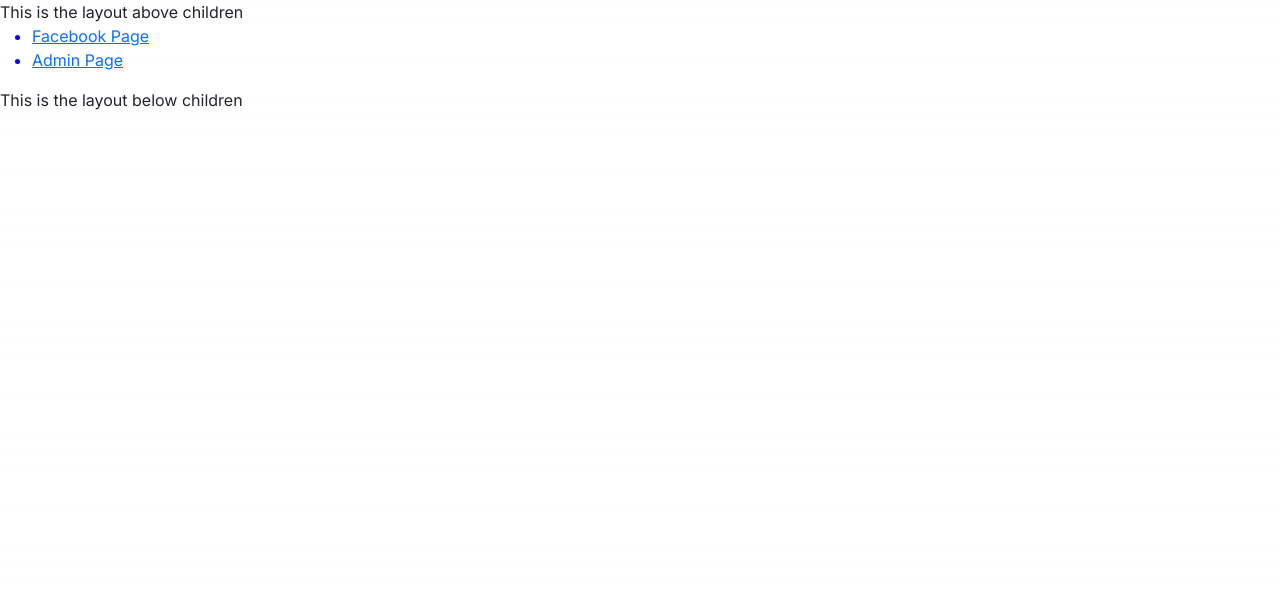
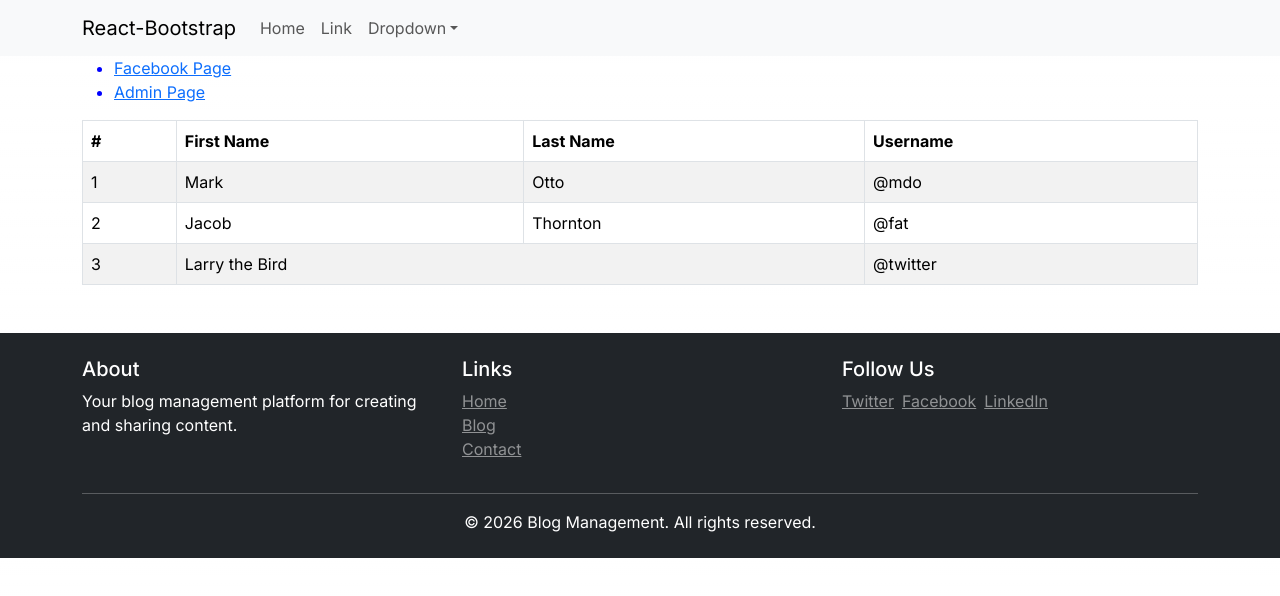
Before and after one commit to howardVoxcan/NextJS_BlogManagement, a Next.js app: page / in a window 1280 px wide. Shown: the top 596 px of the page. Built offline with nearby package versions, Linux system fonts and the light colour scheme.

Commit message:
bootstrap

```diff
--- a/src/app/layout.tsx
+++ b/src/app/layout.tsx
@@ -1,6 +1,14 @@
+'use client'
+
 import './globals.css'
 import { Inter } from 'next/font/google'
 import 'bootstrap/dist/css/bootstrap.min.css';
+import Nav from 'react-bootstrap/Nav';
+import Navbar from 'react-bootstrap/Navbar';
+import NavDropdown from 'react-bootstrap/NavDropdown';
+import Header from '../components/app.header';
+import Footer from '../components/app.footer';
+import Container from 'react-bootstrap/Container';
 
 const inter = Inter({ subsets: ['latin'] })
 
@@ -17,9 +25,11 @@ export default function RootLayout({
   return (
     <html lang="en">
       <body className={inter.className}>
-        <div>This is the layout above children</div>
-        {children}
-        <div>This is the layout below children</div>
+        <Header />
+        <Container>
+          {children}
+        </Container>
+        <Footer />
       </body>
     </html>
   )
--- a/src/app/page.tsx
+++ b/src/app/page.tsx
@@ -2,6 +2,7 @@ import Image from 'next/image'
 import Link from 'next/link'
 import x from '../styles/app.module.css'
 import y from '../styles/hoang.module.css'
+import BasicExample from '@/components/app.table'
 
 export default function Home() {
   return (
@@ -15,6 +16,7 @@ export default function Home() {
           <Link href="admin">Admin Page</Link>
         </li>
       </ul>
+      <BasicExample />
     </div>
   )
 }
--- /dev/null
+++ b/src/components/app.footer.tsx
@@ -0,0 +1,36 @@
+'use client'
+
+export default function Footer() {
+    return (
+        <footer className="bg-dark text-white mt-5 py-4">
+            <div className="container">
+                <div className="row">
+                    <div className="col-md-4">
+                        <h5>About</h5>
+                        <p>Your blog management platform for creating and sharing content.</p>
+                    </div>
+                    <div className="col-md-4">
+                        <h5>Links</h5>
+                        <ul className="list-unstyled">
+                            <li><a href="#" className="text-white-50">Home</a></li>
+                            <li><a href="#" className="text-white-50">Blog</a></li>
+                            <li><a href="#" className="text-white-50">Contact</a></li>
+                        </ul>
+                    </div>
+                    <div className="col-md-4">
+                        <h5>Follow Us</h5>
+                        <p>
+                            <a href="#" className="text-white-50 me-2">Twitter</a>
+                            <a href="#" className="text-white-50 me-2">Facebook</a>
+                            <a href="#" className="text-white-50">LinkedIn</a>
+                        </p>
+                    </div>
+                </div>
+                <hr className="bg-white-50" />
+                <div className="text-center">
+                    <p className="mb-0">&copy; 2026 Blog Management. All rights reserved.</p>
+                </div>
+            </div>
+        </footer>
+    );
+}
--- /dev/null
+++ b/src/components/app.header.tsx
@@ -0,0 +1,36 @@
+'use client'
+
+import Container from 'react-bootstrap/Container';
+import Nav from 'react-bootstrap/Nav';
+import Navbar from 'react-bootstrap/Navbar';
+import NavDropdown from 'react-bootstrap/NavDropdown';
+
+function Header() {
+  return (
+    <Navbar expand="lg" className="bg-body-tertiary">
+      <Container>
+        <Navbar.Brand href="#home">React-Bootstrap</Navbar.Brand>
+        <Navbar.Toggle aria-controls="basic-navbar-nav" />
+        <Navbar.Collapse id="basic-navbar-nav">
+          <Nav className="me-auto">
+            <Nav.Link href="#home">Home</Nav.Link>
+            <Nav.Link href="#link">Link</Nav.Link>
+            <NavDropdown title="Dropdown" id="basic-nav-dropdown">
+              <NavDropdown.Item href="#action/3.1">Action</NavDropdown.Item>
+              <NavDropdown.Item href="#action/3.2">
+                Another action
+              </NavDropdown.Item>
+              <NavDropdown.Item href="#action/3.3">Something</NavDropdown.Item>
+              <NavDropdown.Divider />
+              <NavDropdown.Item href="#action/3.4">
+                Separated link
+              </NavDropdown.Item>
+            </NavDropdown>
+          </Nav>
+        </Navbar.Collapse>
+      </Container>
+    </Navbar>
+  );
+}
+
+export default Header;
--- /dev/null
+++ b/src/components/app.table.tsx
@@ -0,0 +1,39 @@
+'use client'
+
+import Table from 'react-bootstrap/Table';
+
+function BasicExample() {
+  return (
+    <Table striped bordered hover>
+      <thead>
+        <tr>
+          <th>#</th>
+          <th>First Name</th>
+          <th>Last Name</th>
+          <th>Username</th>
+        </tr>
+      </thead>
+      <tbody>
+        <tr>
+          <td>1</td>
+          <td>Mark</td>
+          <td>Otto</td>
+          <td>@mdo</td>
+        </tr>
+        <tr>
+          <td>2</td>
+          <td>Jacob</td>
+          <td>Thornton</td>
+          <td>@fat</td>
+        </tr>
+        <tr>
+          <td>3</td>
+          <td colSpan={2}>Larry the Bird</td>
+          <td>@twitter</td>
+        </tr>
+      </tbody>
+    </Table>
+  );
+}
+
+export default BasicExample;
```
